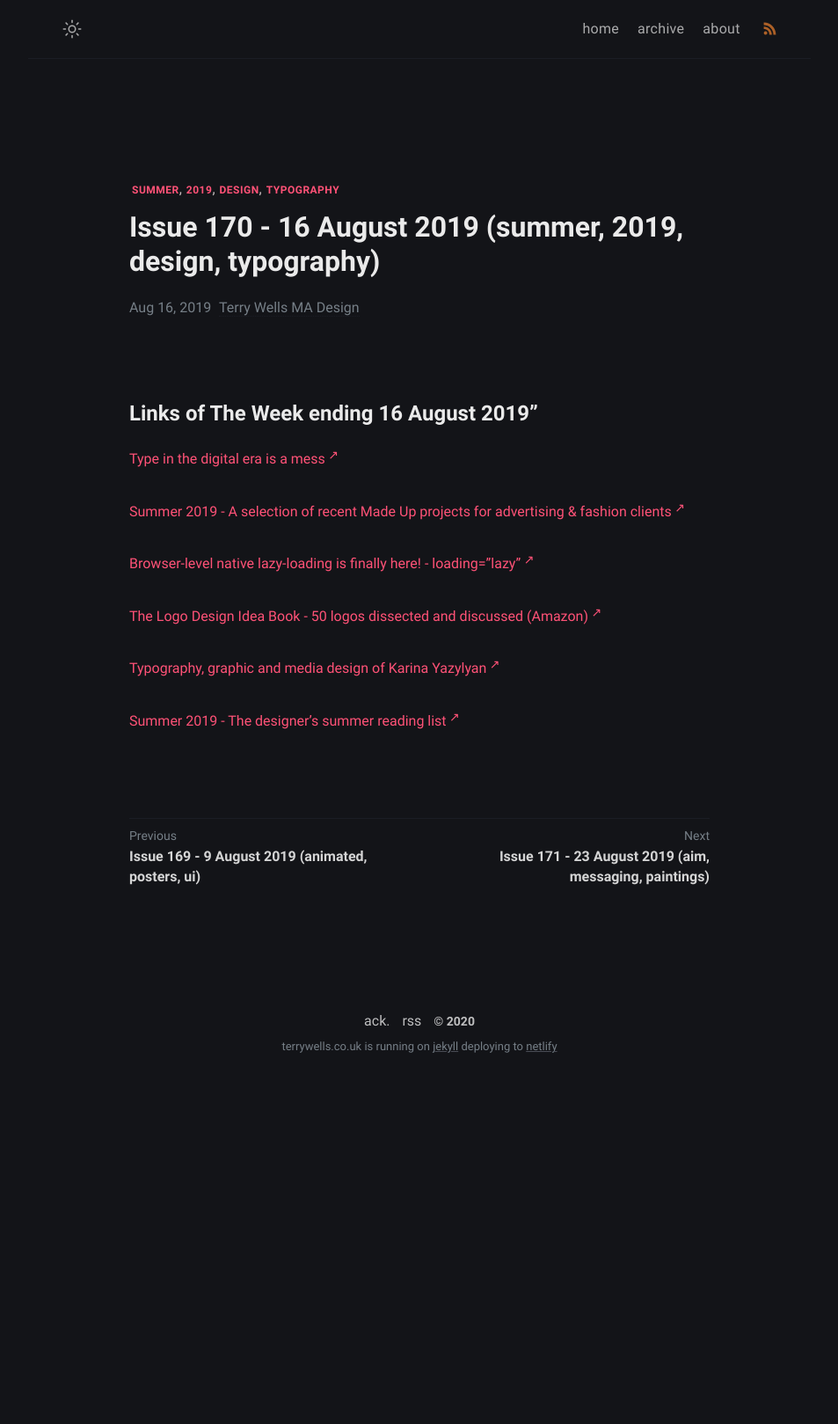
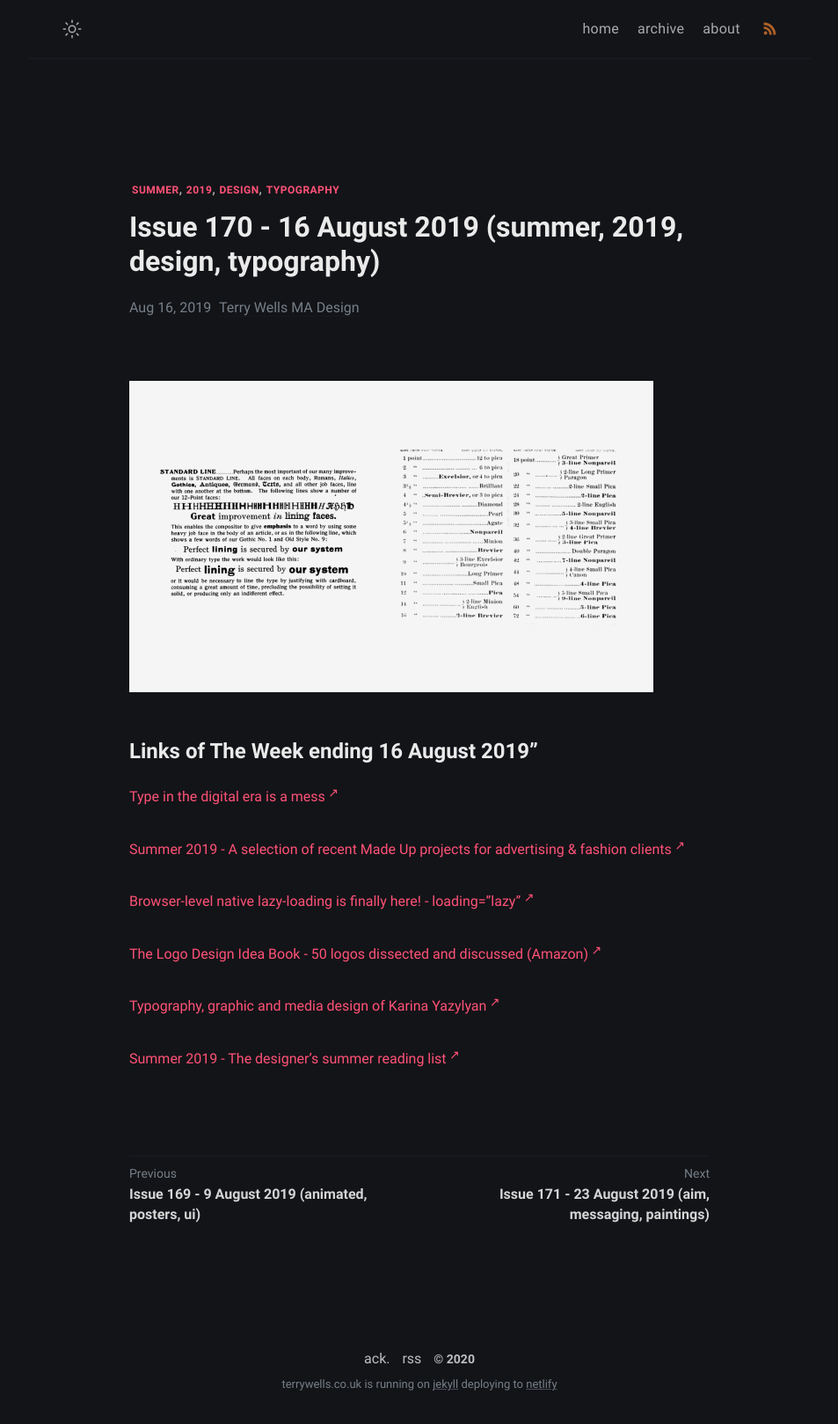
Before and after one commit to wristtattoo/jekyll-klise, a Jekyll site: the page built from _posts/2020-11-03-issue-170-16-august-2019-summer-2019-design-typography.md, in a window 1280 px wide. Shown: the whole page at 88% size, without its empty margins (163-1116 px from the left). Built offline with Jekyll 4.4.1, drawn with Linux system fonts in a browser that asks for light colours; a script that is not in the unit is left out; before the commit the page ends 1235 px from its top, so only the background shows below that.

Commit message:
Update Links of The Week “2020-11-03-issue-170-16-august-2019-summer-2019-design-typography”

```diff
--- a/_posts/2020-11-03-issue-170-16-august-2019-summer-2019-design-typography.md
+++ b/_posts/2020-11-03-issue-170-16-august-2019-summer-2019-design-typography.md
@@ -4,6 +4,8 @@ title: Issue 170 - 16 August 2019 (summer, 2019, design, typography)
 tags: summer 2019 design typography
 date: 2019-08-16T15:35:23.315Z
 ---
+![Type in the digital era is a mess](/assets/uploads/issue-170.png "Type in the digital era is a mess")
+
 # Links of The Week ending 16 August 2019"
 
 <a href="https://www.fastcompany.com/90340882/type-in-the-digital-era-is-a-mess" title="Type in the digital era is a mess" alt="Type in the digital era is a mess" target="_blank">Type in the digital era is a mess</a>
```
Also changed, not shown: assets/uploads/issue-170.png (added).
